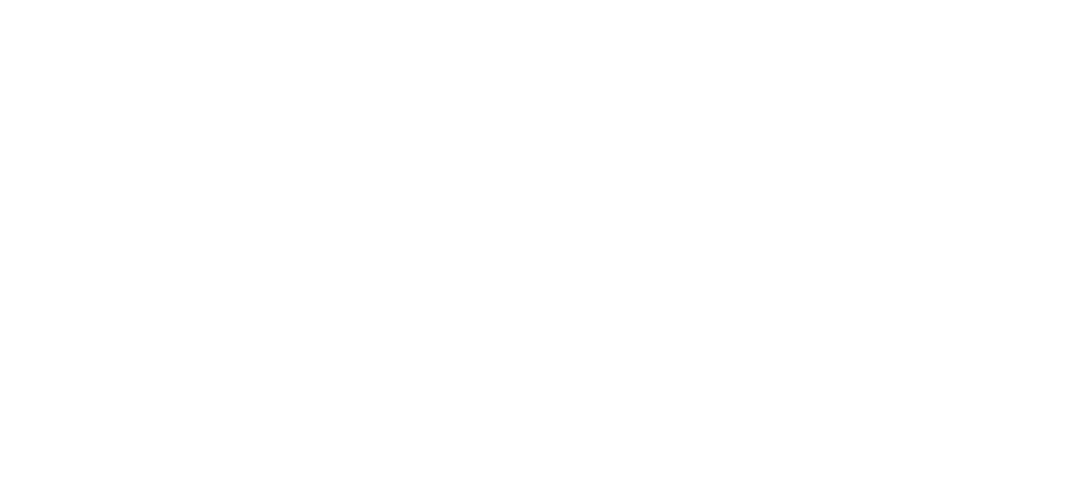
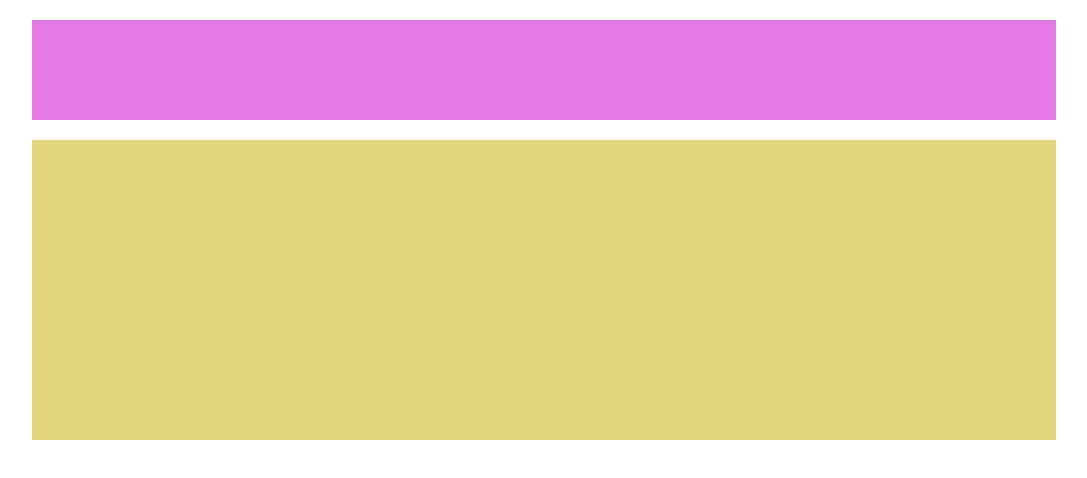
Before and after one commit to Nuccia955/htmlcss-struttura-wp, a plain HTML site: page index.html in a window 1280 px wide. Shown: the whole page, without its empty margins (96-1183 px from the left). Drawn offline with Linux system fonts and the light colour scheme.

Commit message:
add header+main>figure

```diff
--- a/css/main.css
+++ b/css/main.css
@@ -4,3 +4,27 @@
     padding: 0;
     box-sizing: border-box;
 }
+
+/* UTILITIES */
+.container {
+    width: 80%;
+    margin: 20px auto;
+}
+
+.m_b {
+    margin-bottom: 20px;
+}
+
+/* HEADER */
+header {
+    width: 100%;
+    height: 100px;
+    background-color: #e579e6;
+}
+
+/* MAIN */
+figure {
+    width: 100%;
+    height: 300px;
+    background-color: #e1d67a;
+}
--- a/index.html
+++ b/index.html
@@ -4,9 +4,18 @@
     <meta charset="UTF-8">
     <meta http-equiv="X-UA-Compatible" content="IE=edge">
     <meta name="viewport" content="width=device-width, initial-scale=1.0">
+    <link rel="stylesheet" href="./css/main.css">
     <title>Wordpress Reboot</title>
 </head>
 <body>
+    <div class="container">
+        <header class="m_b">
+        </header>
 
+        <main>
+            <figure class="m_b">
+            </figure>
+        </main>
+    </div>
 </body>
 </html>
```
